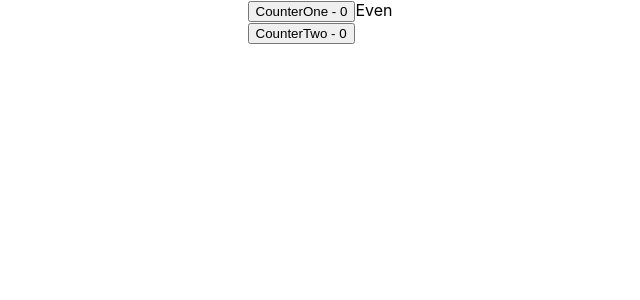
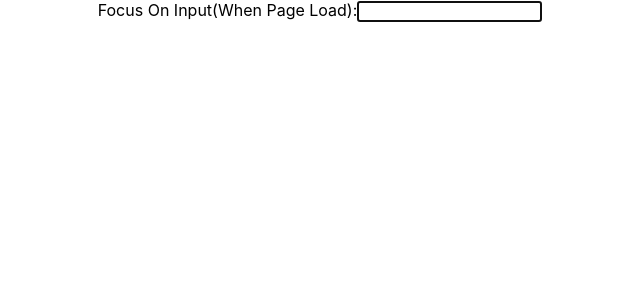
Before and after one commit to Bitan23101996/React-Learning-Series, a React (Create React App) app: page / in a window 1280 px wide. Shown: the top 300 px of the page, without its empty margins (320-960 px from the left). Built offline with nearby package versions, Linux system fonts and the light colour scheme.

Commit message:
Lecture 28: use of useRef Hook - in React(Input Focus Automatic)

```diff
--- a/src/App.js
+++ b/src/App.js
@@ -56,6 +56,7 @@ import DataFetchUsingStateAXIOS from './React-Hooks/DataFetchUsingStateAXIOS';
 import DataFetchUsingReducerAXIOS from './React-Hooks/DataFetchUsingReducerAXIOS';
 import UseCallbackHookParent from './React-Hooks/UseCallbackHookParent';
 import UseMemoHookExample from './React-Hooks/UseMemoHookExample';
+import UseRefHookInputFocusExample from './React-Hooks/UseRefHookInputFocusExample';
 // 2. Extend the theme to include custom colors, fonts, etc
 const colors = {
   brand: {
@@ -191,7 +192,8 @@ function App() {
       {/* <DataFetchUsingStateAXIOS /> */}
       {/* <DataFetchUsingReducerAXIOS /> */}
       {/* <UseCallbackHookParent /> */}
-      <UseMemoHookExample />
+      {/* <UseMemoHookExample /> */}
+      <UseRefHookInputFocusExample />
     </div>
     // </CountContext.Provider>
   );
--- /dev/null
+++ b/src/React-Hooks/UseRefHookInputFocusExample.js
@@ -0,0 +1,19 @@
+import React, { useEffect, useRef } from 'react'
+
+function UseRefHookInputFocusExample() {
+    const inputRef = useRef(null)
+    useEffect(() => {
+        inputRef.current.focus();
+        return () => {
+            //cleanup
+        }
+    }, [])
+    return (
+        <div>
+            Focus On Input(When Page Load):
+            <input ref={inputRef} type="text" />
+        </div>
+    )
+}
+
+export default UseRefHookInputFocusExample
```
Also changed, not shown: 1 other file (tests, documents, lock files or other folders).
